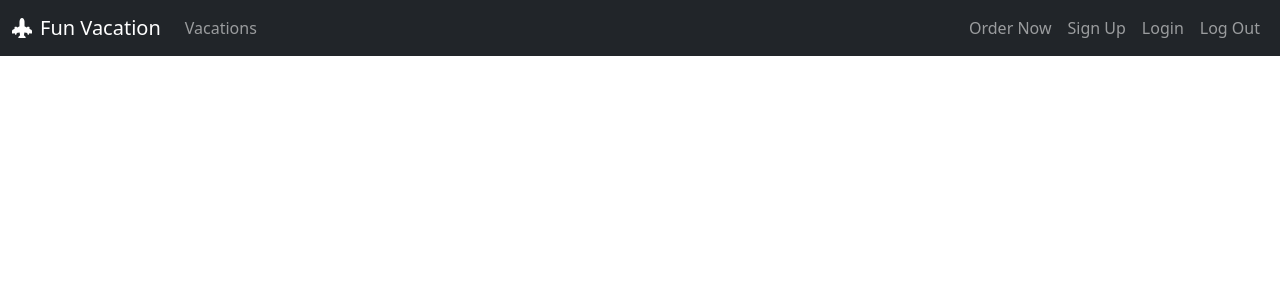
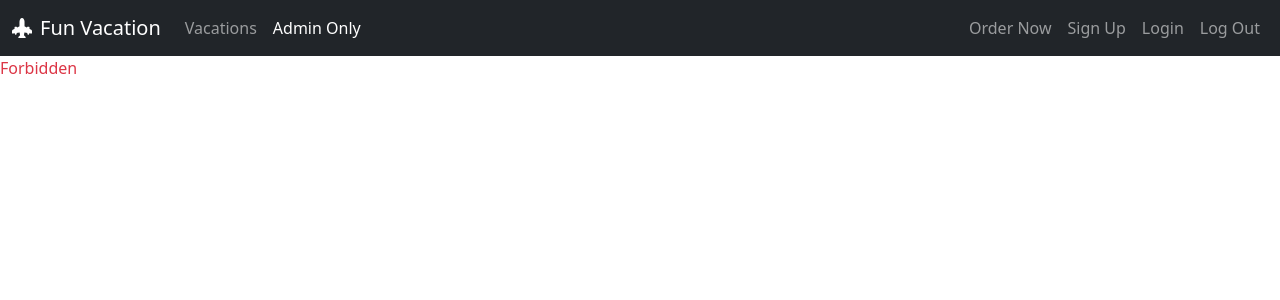
Before and after one commit to levworkshop/fun-vacation, a React (Create React App) app: page /admin in a window 1280 px wide. Shown: the top 300 px of the page. Built offline with nearby package versions, Linux system fonts and the light colour scheme.

Commit message:
authorization is admin

```diff
--- a/src/App.tsx
+++ b/src/App.tsx
@@ -1,6 +1,7 @@
 import { Route, Routes } from 'react-router-dom';
 import { ToastContainer } from 'react-toastify';
 import './App.css';
+import AdminOnly from './auth/AdminOnly';
 import Login from './auth/Login';
 import RouteGuard from './auth/RouteGuard';
 import Signup from './auth/Signup';
@@ -49,6 +50,10 @@ function App() {
                     path='/login'
                     element={<Login />}
                 />
+                <Route
+                    path='/admin'
+                    element={<AdminOnly />}
+                />
             </Routes>
         </>
     );
--- /dev/null
+++ b/src/auth/AdminOnly.tsx
@@ -0,0 +1,19 @@
+function AdminOnly() {
+    const admin = localStorage.getItem('admin');
+
+    if (admin === "true") {
+        return (
+            <h2 className="text-center">
+                You've reached the Administartor page.
+            </h2>
+        )
+    }
+
+    return (
+        <div className="text-danger">
+            Forbidden
+        </div>
+    );
+}
+
+export default AdminOnly;
--- a/src/auth/Login.tsx
+++ b/src/auth/Login.tsx
@@ -49,6 +49,7 @@ function Login() {
         res.then(response => response.json())
             .then(json => {
                 setToken(json.token);
+                localStorage.setItem('admin', json.isAdmin)
                 navigate('/vacations');
             })
     }
--- a/src/auth/Logout.tsx
+++ b/src/auth/Logout.tsx
@@ -5,7 +5,8 @@ function Logout() {
     const navigate = useNavigate();
 
     function handleLogout() {
-        removeToken();
+        // removeToken();
+        localStorage.clear();
         navigate('/login');
     }
 
--- a/src/auth/Signup.tsx
+++ b/src/auth/Signup.tsx
@@ -44,7 +44,8 @@ function Signup() {
     function regiser(data: ISignupData) {
         const res = postRequest(
             'users/signup',
-            data
+            data,
+            false
         );
         if (!res) return;
 
--- a/src/components/Header.tsx
+++ b/src/components/Header.tsx
@@ -25,6 +25,15 @@ function Header() {
                                     to="/vacations"
                                 >
                                     Vacations
+                                </NavLink>
+                            </li>
+                            <li className="nav-item">
+                                <NavLink
+                                    className="nav-link"
+                                    aria-current="page"
+                                    to="/admin"
+                                >
+                                    Admin Only
                                 </NavLink>
                             </li>
                         </ul>
```
Also changed, not shown: 2 other files (tests, documents, lock files or other folders).
